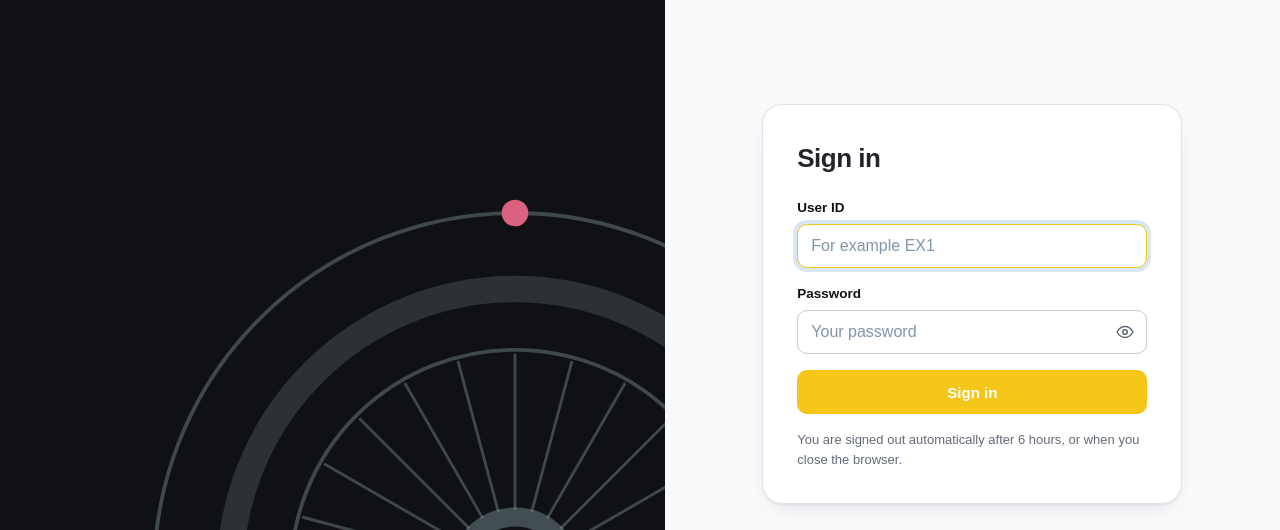
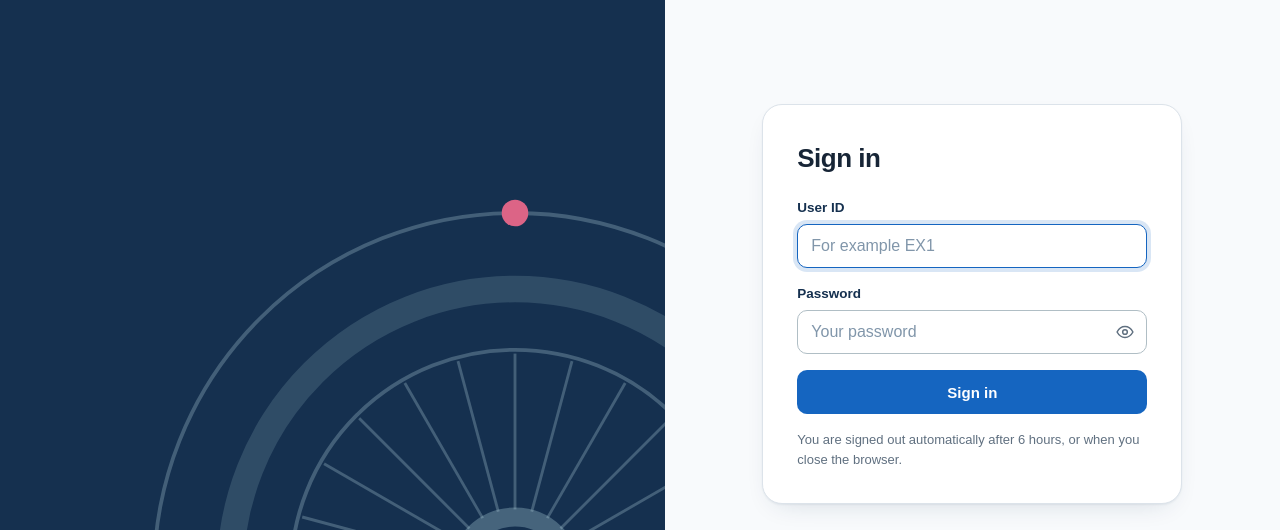
Before and after one commit to SUS-IO/SFA, a plain HTML site: page index.html in a window 1280 px wide. Shown: the part 96-626 px from the top of the page. Drawn offline with Linux system fonts and the light colour scheme.

Commit message:
Update app.css

```diff
--- a/assets/css/app.css
+++ b/assets/css/app.css
@@ -6,42 +6,43 @@
 /* SFA Bike | Custom Theme Palette */
 
 
+
 :root {
-  --deep-purple: #101114;
-  --muted-plum: #F5C518;
-  --warm-apricot: #8B949E;
+  --deep-purple: #B71C2C;
+  --muted-plum: #E62429;
+  --warm-apricot: #42A5F5;
   --alabaster: #F8FAFC;
 
-  --blue: #F5C518;
-  --blue-600: #D4A900;
-  --blue-50: #FFF8D6;
+  --blue: #1565C0;
+  --blue-600: #0D47A1;
+  --blue-50: #E3F2FD;
 
-  --navy: #101114;
+  --navy: #15304F;
   --mist: #F8FAFC;
-  --aqua: #E8ECF1;
+  --aqua: #ECEFF1;
 
-  --pink: #F5C518;
-  --pink-50: #FFF8D6;
-  --pink-ink: #785900;
+  --pink: #E62429;
+  --pink-50: #FFEBEE;
+  --pink-ink: #B71C2C;
 
   --green: #16865A;
   --green-50: #DDF3E8;
   --green-ink: #0C5A39;
 
-  --ink: #22252B;
-  --ink-2: #626B78;
-  --line: #DDE2E8;
-  --line-2: #C5CBD4;
+  --ink: #172536;
+  --ink-2: #607080;
+  --line: #DCE3EA;
+  --line-2: #B0BEC5;
   --surface: #FFFFFF;
-  --wash: #E8ECF1;
+  --wash: #ECEFF1;
 
   --r-sm: 10px;
   --r-md: 14px;
   --r-lg: 20px;
 
-  --shadow: 0 1px 2px rgba(16,17,20,.06),
-            0 10px 28px -14px rgba(16,17,20,.18);
-  --shadow-lg: 0 24px 60px -20px rgba(16,17,20,.25);
+  --shadow: 0 1px 2px rgba(21,48,79,.06),
+            0 10px 28px -14px rgba(21,48,79,.20);
+  --shadow-lg: 0 24px 60px -20px rgba(21,48,79,.28);
 
   --side-w: 248px;
   --tab-h: 64px;
```
